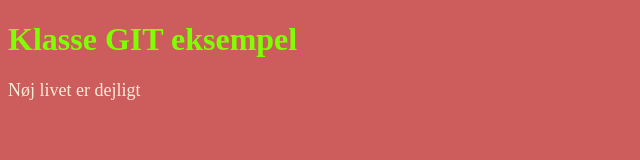
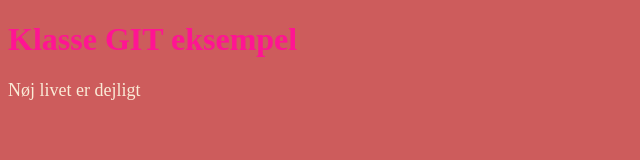
Before and after one commit to Lauranib/git_eksempel, a plain HTML site: page index.html in a window 1280 px wide. Shown: the whole page, without its empty margins (0-640 px from the left). Drawn offline with Linux system fonts and the light colour scheme.

Commit message:
colour change

```diff
--- a/style.css
+++ b/style.css
@@ -3,7 +3,7 @@
 }
 
 h1 {
-  color: chartreuse;
+  color: deeppink;
 }
 
 p {
```
